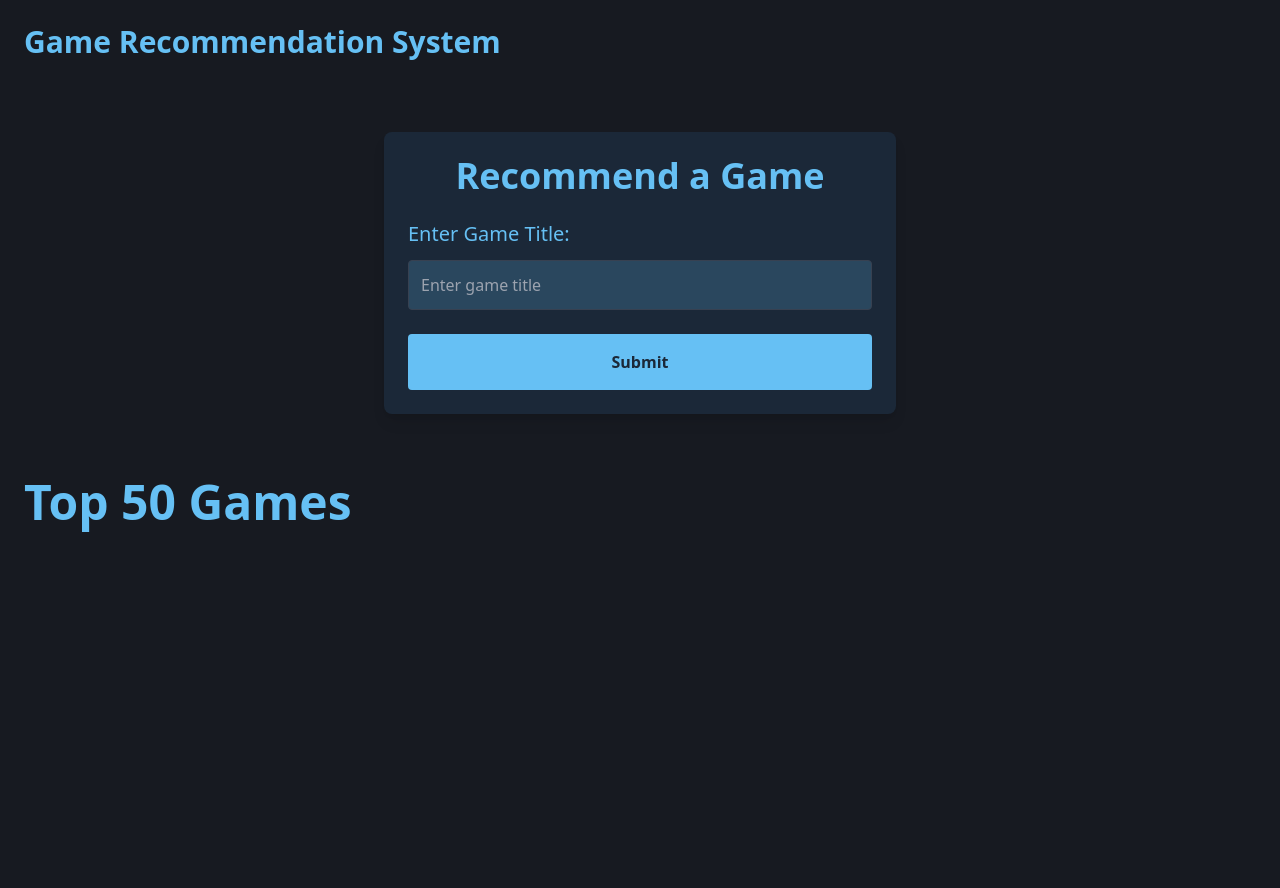
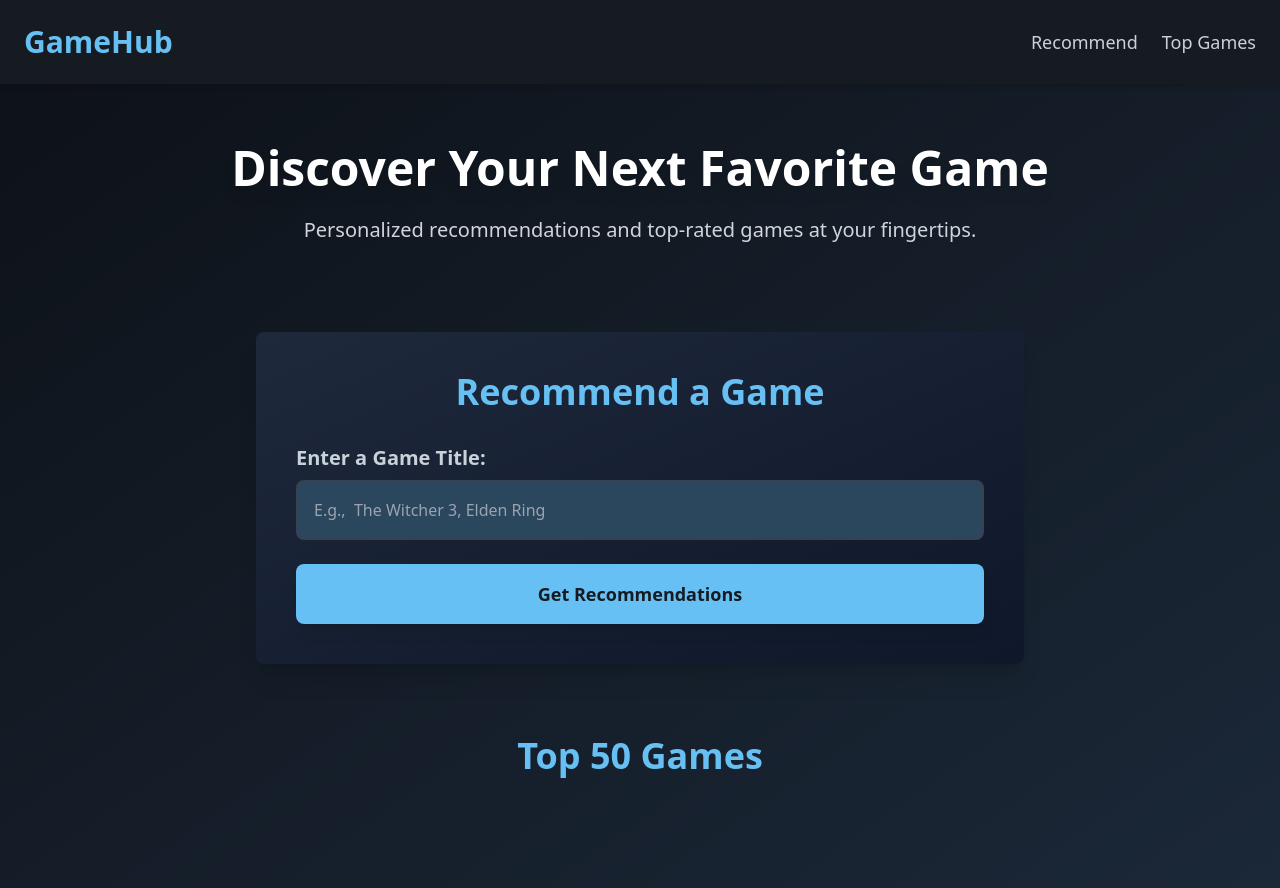
Before and after one commit to AhmetTalhaBicer/Game-Recommendation-System, a Python web app: template src/templates/index.html in a window 1280 px wide. Before the commit the page ends 532 px from the top, so only its background shows below. Run offline with Jinja, Linux system fonts and the light colour scheme; the template is opened without the code that fills it, so the values that code supplies are empty; some libraries are stand-ins or nearby versions.

Commit message:
v1 tamamlandı

```diff
--- /dev/null
+++ b/src/templates/header.html
@@ -0,0 +1,38 @@
+<!DOCTYPE html>
+<html lang="en">
+  <head>
+    <meta charset="UTF-8" />
+    <meta name="viewport" content="width=device-width, initial-scale=1.0" />
+    <title>Game Recommendation System</title>
+    <link
+      rel="icon"
+      href="https://cdn.icon-icons.com/icons2/196/PNG/128/gamecontroller_23721.png"
+      type="image/x-icon"
+    />
+    <script src="https://cdn.tailwindcss.com"></script>
+    <link
+      href="https://fonts.googleapis.com/css2?family=Roboto:wght@400;700&family=Montserrat:wght@400;700&display=swap"
+      rel="stylesheet"
+    />
+    <link rel="stylesheet" href="styles.css" />
+  </head>
+  <body
+    class="bg-gradient-to-br from-[#0d1117] to-[#1b2838] text-[#c9d1d9] font-roboto"
+  >
+    <!-- Navbar -->
+    <nav
+      class="fixed top-0 left-0 right-0 p-6 flex justify-between items-center bg-[#161b22] shadow-md z-50"
+    >
+      <a href="/" class="text-3xl font-bold text-[#66c0f4] font-montserrat">
+        GameHub
+      </a>
+      <ul class="flex space-x-6 text-lg">
+        <li><a href="#recommend" class="hover:text-[#4a90e2]">Recommend</a></li>
+        <li><a href="#top-games" class="hover:text-[#4a90e2]">Top Games</a></li>
+      </ul>
+    </nav>
+
+    <!-- Add padding to the top of the body to prevent content overlap -->
+    <div class="pt-16"></div>
+  </body>
+</html>
--- a/src/templates/index.html
+++ b/src/templates/index.html
@@ -1,110 +1,137 @@
-<!DOCTYPE html>
-<html lang="en">
-  <head>
-    <meta charset="UTF-8" />
-    <title>Game Recommendation System</title>
-    <meta name="viewport" content="width=device-width, initial-scale=1.0" />
-    <script src="https://cdn.tailwindcss.com"></script>
-    <link
-      href="https://fonts.googleapis.com/css2?family=Roboto:wght@400;700&family=Montserrat:wght@400;700&display=swap"
-      rel="stylesheet"
-    />
-  </head>
-  <body class="bg-[#171a21] text-[#66c0f4] font-roboto">
-    <nav class="p-6 flex justify-between items-center bg-[#171a21]">
-      <a href="/" class="text-[#66c0f4] text-3xl font-bold font-montserrat">
-        Game Recommendation System
-      </a>
-    </nav>
+{% include 'header.html' %}
 
-    <div class="container mx-auto px-6 mt-12">
+<header class="text-center py-20 bg-cover bg-center hero-section">
+  <h1 class="text-5xl font-extrabold text-[#ffffff] drop-shadow-lg">
+    Discover Your Next Favorite Game
+  </h1>
+  <p class="mt-6 text-xl text-gray-300">
+    Personalized recommendations and top-rated games at your fingertips.
+  </p>
+</header>
+
 <!-- Recommendation Form -->
-      <div class="max-w-lg mx-auto p-6 bg-[#1b2838] rounded-lg shadow-lg mb-16">
-        <h1
-          class="text-4xl font-bold mb-6 font-montserrat text-center text-[#66c0f4]"
-        >
+<section id="recommend" class="container mx-auto px-6 py-2">
+  <div class="max-w-3xl mx-auto p-10 bg-gradient-to-br from-[#1e293b] to-[#0f172a] rounded-lg shadow-xl">
+    <h2 class="text-4xl font-extrabold text-center text-[#66c0f4] mb-8">
       Recommend a Game
-        </h1>
-        <form action="/" method="post">
-          <label for="user_input" class="block text-[#66c0f4] mb-3 text-xl">
-            Enter Game Title:
+    </h2>
+    <form action="/" method="post" class="space-y-6">
+      <!-- Game Title Input -->
+      <div>
+        <label for="user_input" class="block text-xl font-semibold text-[#c9d1d9] mb-2">
+          Enter a Game Title:
         </label>
         <input
           id="user_input"
           name="user_input"
           type="text"
-            class="w-full p-3 rounded border border-gray-700 bg-[#2a475e] text-[#c7d5e0] mb-6"
-            placeholder="Enter game title"
+          class="w-full p-4 rounded-lg border-2 border-gray-700 bg-[#2a475e] text-[#c9d1d9] placeholder-gray-400 focus:ring-2 focus:ring-[#66c0f4] focus:outline-none transition"
+          placeholder="E.g.,  The Witcher 3, Elden Ring"
         />
-          <input
+      </div>
+      <!-- Submit Button -->
+      <div>
+        <button
           type="submit"
-            value="Submit"
-            class="w-full p-4 bg-[#66c0f4] text-[#1b2838] rounded font-bold cursor-pointer hover:bg-[#4a90e2] transition duration-300"
-          />
+          class="w-full py-4 bg-[#66c0f4] text-[#161b22] font-bold rounded-lg text-lg hover:bg-[#4a90e2] shadow-lg transition-transform transform hover:scale-105"
+        >
+          Get Recommendations
+        </button>
+      </div>
     </form>
   </div>
+</section>
 
-      <!-- Display Recommended Games -->
+<!-- Recommended Games -->
 {% if data %}
-      <h1 class="text-5xl font-bold mb-10 font-montserrat text-[#66c0f4]">
+<section class="container mx-auto px-6 py-8">
+  <h2 class="text-4xl font-bold text-center text-[#66c0f4] mb-12">
     Recommended Games
-      </h1>
+  </h2>
   <div
-        class="grid grid-cols-2 sm:grid-cols-3 md:grid-cols-4 lg:grid-cols-5 xl:grid-cols-6 gap-8"
+    class="grid grid-cols-1 sm:grid-cols-2 md:grid-cols-3 lg:grid-cols-4 gap-8"
   >
     {% for i in data %}
     <div
-          class="bg-[#2a475e] rounded-lg shadow-lg overflow-hidden transition-transform transform hover:scale-105"
+      class="group relative bg-[#2a475e] rounded-lg shadow-lg overflow-hidden hover:scale-105 transition-transform"
     >
-          <!-- <div class="aspect-w-3 aspect-h-4">
       <img
-              class="w-full h-full object-cover"
-              src="{{i[2]}}"
+        class="w-full h-48 object-cover"
+        src="{{i[4]}}"
         alt="Game Image"
       />
-          </div> -->
-          <div class="p-4 text-center bg-[#1b2838]">
-            <p class="text-[#c7d5e0] font-semibold">{{i[0]}}</p>
-            <h4 class="text-[#8f98a0]">{{i[1]}}</h4>
-            <h4 class="text-[#8f98a0]">Positive Ratio - {{i[2]}}</h4>
-            <h4 class="text-[#8f98a0]">Price - ${{i[3]}}</h4>
+      <div
+        class="absolute inset-0 bg-gradient-to-t from-black via-transparent to-transparent opacity-0 group-hover:opacity-100 transition-opacity"
+      ></div>
+      <div class="p-4 relative z-10 text-center">
+        <h3
+          class="text-xl font-bold text-[#c7d5e0] group-hover:text-[#66c0f4]"
+        >
+          {{i[0]}}
+        </h3>
+        <p class="text-sm text-gray-400">{{i[1]}}</p>
+        <div class="mt-4">
+          <p class="text-sm">
+            User Approval:
+            <span class="font-bold text-[#66c0f4]">{{i[2]}}%</span>
+          </p>
+          <p class="text-sm">
+            Price: <span class="font-bold text-[#66c0f4]">${{i[3]}}</span>
+          </p>
+        </div>
       </div>
     </div>
     {% endfor %}
   </div>
+</section>
 {% endif %}
 
-      <!-- Top 50 Games -->
-      <div class="mt-16">
-        <h1 class="text-5xl font-bold mb-10 font-montserrat text-[#66c0f4]">
+<!-- Top Games -->
+<section id="top-games" class="container mx-auto px-6 py-16">
+  <h2 class="text-4xl font-bold text-center text-[#66c0f4] mb-12">
     Top 50 Games
-        </h1>
+  </h2>
   <div
-          class="grid grid-cols-2 sm:grid-cols-3 md:grid-cols-4 lg:grid-cols-5 xl:grid-cols-6 gap-8"
+    class="grid grid-cols-1 sm:grid-cols-2 md:grid-cols-3 lg:grid-cols-4 gap-8"
   >
     {% for i in range(game_title|length) %}
     <div
-            class="bg-[#2a475e] rounded-lg shadow-lg overflow-hidden transition-transform transform hover:scale-105"
+      class="group relative bg-[#2a475e] rounded-lg shadow-lg overflow-hidden hover:scale-105 transition-transform"
     >
-            <!-- <div class="aspect-w-3 aspect-h-4">
       <img
-                class="w-full h-full object-cover"
-                src="{{ image[i] }}"
+        class="w-full h-48 object-cover"
+        src="{{ game_image[i] }}"
         alt="Game Image"
       />
-            </div> -->
-            <div class="p-4 text-center bg-[#1b2838]">
-              <p class="text-[#c7d5e0] font-semibold">{{ game_title[i] }}</p>
-              <h4 class="text-[#8f98a0]">{{ game_date_release[i] }}</h4>
-              <h4 class="text-[#8f98a0]">
-                Positive Ratio - {{ game_score[i] }}
-              </h4>
-              <h4 class="text-[#8f98a0]">Price - ${{ game_price[i] }}</h4>
+      <div
+        class="absolute inset-0 bg-gradient-to-t from-black via-transparent to-transparent opacity-0 group-hover:opacity-100 transition-opacity"
+      ></div>
+      <div class="p-4 relative z-10 text-center">
+        <h3
+          class="text-xl font-bold text-[#c7d5e0] group-hover:text-[#66c0f4]"
+        >
+          {{ game_title[i] }}
+        </h3>
+        <p class="text-sm text-gray-400">{{ game_date_release[i] }}</p>
+        <div class="mt-4">
+          <p class="text-sm">
+            User Approval:
+            <span class="font-bold text-[#66c0f4]">
+              {{ game_score[i] }}%
+            </span>
+          </p>
+          <p class="text-sm">
+            Price:
+            <span class="font-bold text-[#66c0f4]">
+              ${{ game_price[i] }}
+            </span>
+          </p>
+        </div>
       </div>
     </div>
     {% endfor %}
   </div>
-      </div>
+</section>
 </div>
 </body>
 </html>
```
Also changed, not shown: src/app.py (+4 -68 lines), src/controller/gameController.py (added, +50 -0 lines), src/routes/baseRoutes.py (added, +33 -0 lines), src/templates/404.html (+9 -28 lines). Lines whose indentation alone changed are shown as unchanged.
